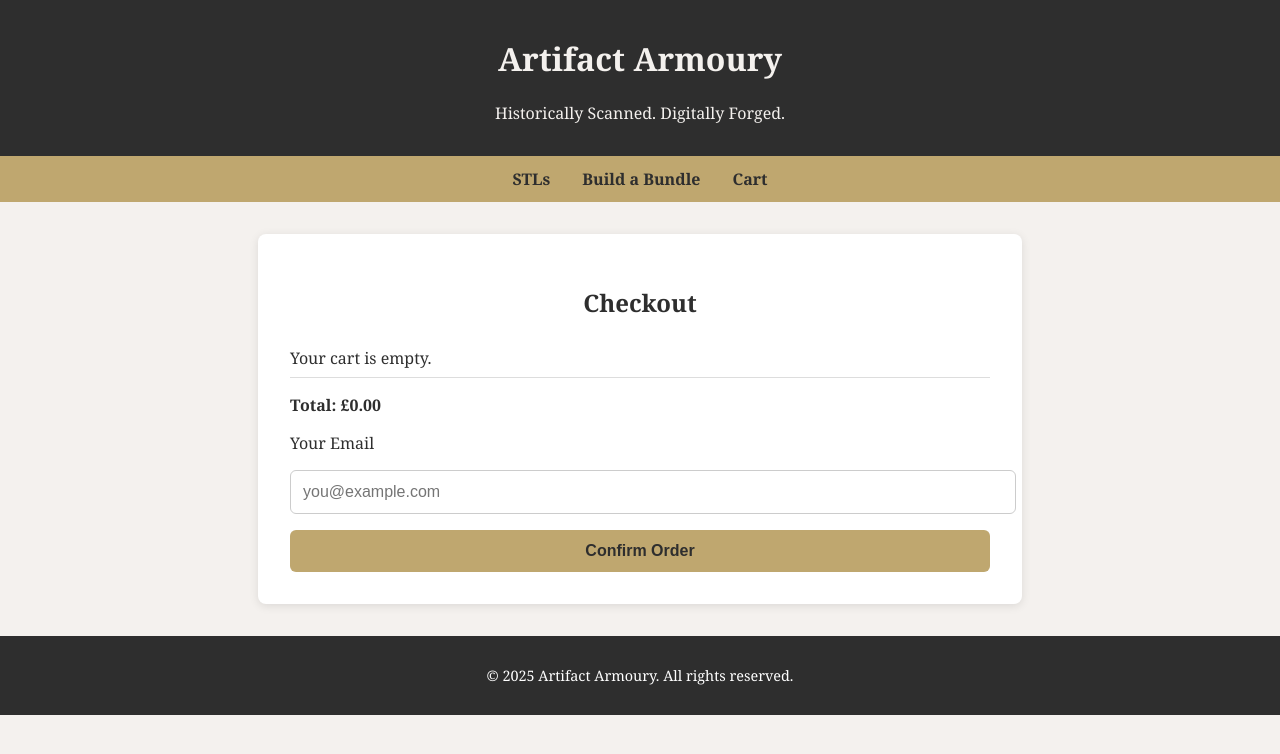
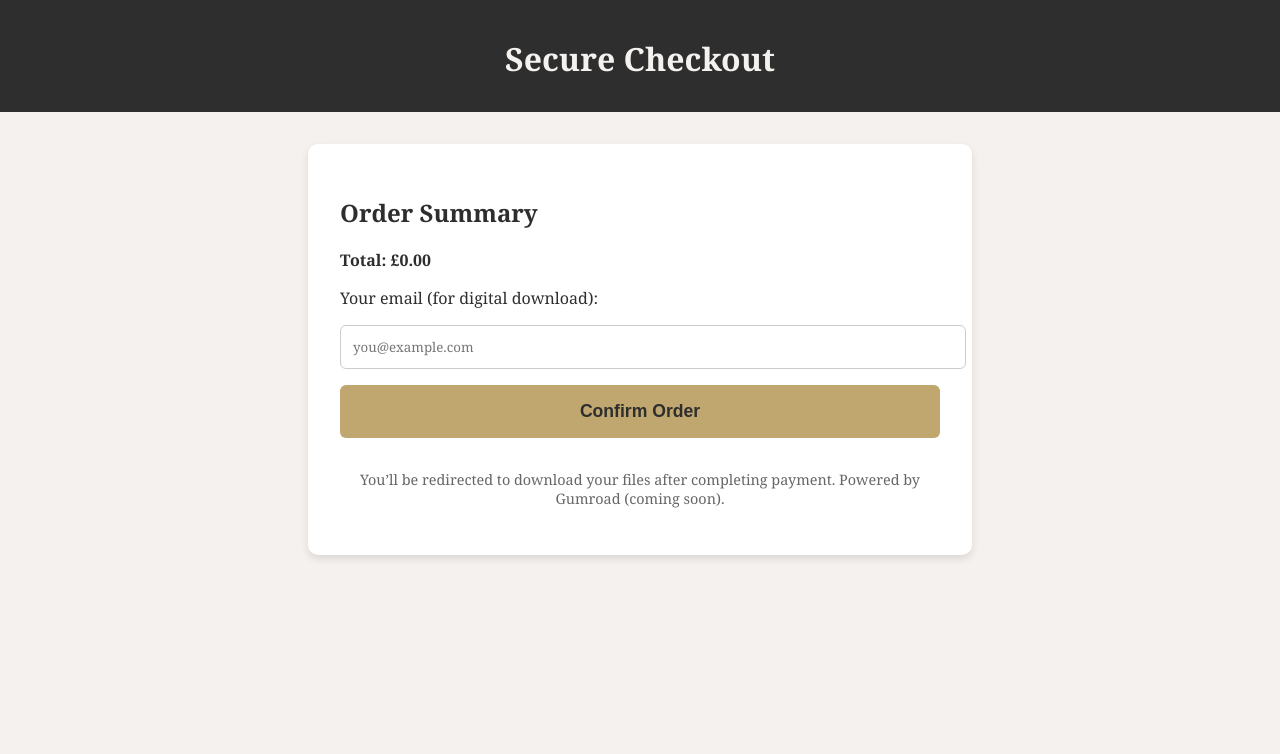
Before and after one commit to Artifact-Armory/Artifact-armory-site, a plain HTML site: page checkout.html in a window 1280 px wide. Drawn offline with Linux system fonts and the light colour scheme.

Commit message:
Update checkout.html

```diff
--- a/checkout.html
+++ b/checkout.html
@@ -2,7 +2,7 @@
 <html lang="en">
 <head>
   <meta charset="UTF-8" />
-  <meta name="viewport" content="width=device-width, initial-scale=1.0"/>
+  <meta name="viewport" content="width=device-width, initial-scale=1.0" />
   <title>Checkout | Artifact Armoury</title>
   <style>
     body {
@@ -17,164 +17,107 @@
       padding: 1rem;
       text-align: center;
     }
-    nav {
-      background-color: #bfa76f;
-      display: flex;
-      justify-content: center;
-      gap: 2rem;
-      padding: 0.75rem;
-      font-weight: bold;
-    }
-    nav a {
-      color: #2e2e2e;
-      text-decoration: none;
-    }
-    main {
-      max-width: 700px;
+    .container {
+      max-width: 600px;
       margin: 2rem auto;
       background: white;
       padding: 2rem;
-      border-radius: 8px;
-      box-shadow: 0 2px 10px rgba(0,0,0,0.1);
+      border-radius: 10px;
+      box-shadow: 0 4px 8px rgba(0,0,0,0.1);
     }
-    h2 {
+    h1 {
       text-align: center;
+      margin-bottom: 1rem;
+    }
+    .summary {
+      border-top: 1px solid #ccc;
+      margin-top: 1rem;
+      padding-top: 1rem;
     }
     ul {
       list-style: none;
       padding: 0;
+      margin: 0;
     }
     li {
-      padding: 0.5rem 0;
-      border-bottom: 1px solid #ddd;
+      margin-bottom: 0.5rem;
     }
-    #discount-note {
+    .total {
       font-weight: bold;
-      color: green;
       margin-top: 1rem;
-      text-align: center;
     }
     input[type="email"] {
       width: 100%;
       padding: 0.75rem;
       margin-top: 1rem;
       margin-bottom: 1rem;
-      font-size: 1rem;
       border: 1px solid #ccc;
       border-radius: 6px;
+      font-family: inherit;
     }
     button {
       width: 100%;
+      padding: 1rem;
       background-color: #bfa76f;
       color: #2e2e2e;
-      font-weight: bold;
-      padding: 0.75rem;
       border: none;
       border-radius: 6px;
-      font-size: 1rem;
+      font-weight: bold;
+      font-size: 1.1rem;
       cursor: pointer;
     }
-    footer {
-      background-color: #2e2e2e;
-      color: white;
+    .footer-note {
       text-align: center;
-      padding: 1rem;
       font-size: 0.9rem;
+      color: #666;
       margin-top: 2rem;
     }
   </style>
 </head>
 <body>
-
   <header>
-    <h1>Artifact Armoury</h1>
-    <p>Historically Scanned. Digitally Forged.</p>
+    <h1>Secure Checkout</h1>
   </header>
 
-  <nav>
-    <a href="index.html">STLs</a>
-    <a href="bundle.html">Build a Bundle</a>
-    <a href="cart.html">Cart</a>
-  </nav>
+  <div class="container">
+    <h2>Order Summary</h2>
+    <ul id="checkout-items">
+      <!-- Items will be loaded here -->
+    </ul>
+    <p class="total">Total: £<span id="checkout-total">0.00</span></p>
 
-  <main>
-    <h2>Checkout</h2>
-    <ul id="checkout-items"></ul>
-    <p><strong>Total: £<span id="checkout-total">0.00</span></strong></p>
-    <p id="discount-note"></p>
+    <label for="email">Your email (for digital download):</label>
+    <input type="email" id="email" placeholder="you@example.com" required />
 
-    <label for="email">Your Email</label>
-    <input type="email" id="email" placeholder="you@example.com" required>
+    <button onclick="placeOrder()">Confirm Order</button>
 
-    <button onclick="confirmOrder()">Confirm Order</button>
-  </main>
-
-  <footer>
-    <p>&copy; 2025 Artifact Armoury. All rights reserved.</p>
-  </footer>
+    <p class="footer-note">You’ll be redirected to download your files after completing payment. Powered by Gumroad (coming soon).</p>
+  </div>
 
   <script>
-    const BASE_PRICE = 4.49;
-    const itemsEl = document.getElementById("checkout-items");
+    const checkoutItems = JSON.parse(localStorage.getItem("cart")) || [];
+    const list = document.getElementById("checkout-items");
     const totalEl = document.getElementById("checkout-total");
-    const discountNote = document.getElementById("discount-note");
-    const cart = JSON.parse(localStorage.getItem("cart")) || [];
 
-    function getDiscountRate(quantity) {
-      if (quantity >= 10) return 0.20;
-      if (quantity >= 5) return 0.10;
-      return 0;
-    }
+    let total = 0;
+    checkoutItems.forEach(item => {
+      const li = document.createElement("li");
+      li.textContent = `${item.name} – £${item.price.toFixed(2)}`;
+      list.appendChild(li);
+      total += item.price;
+    });
+    totalEl.textContent = total.toFixed(2);
 
-    function formatPrice(p) {
-      return `£${p.toFixed(2)}`;
-    }
-
-    function renderCheckout() {
-      let total = 0;
-      const itemCount = cart.length;
-      const discount = getDiscountRate(itemCount);
-
-      if (itemCount === 0) {
-        itemsEl.innerHTML = "<li>Your cart is empty.</li>";
-        totalEl.textContent = "0.00";
-        discountNote.textContent = "";
+    function placeOrder() {
+      const email = document.getElementById("email").value;
+      if (!email || !email.includes("@")) {
+        alert("Please enter a valid email address.");
         return;
       }
-
-      cart.forEach(item => {
-        const discountedPrice = BASE_PRICE * (1 - discount);
-        const li = document.createElement("li");
-        li.innerHTML = `${item.name} – ${formatPrice(discountedPrice)} ${discount > 0 ? '<span style="color: green;">(Bundle Price)</span>' : ''}`;
-        itemsEl.appendChild(li);
-        total += discountedPrice;
-      });
-
-      totalEl.textContent = total.toFixed(2);
-
-      if (discount === 0.10) {
-        discountNote.textContent = "🟢 10% Bundle Discount Applied";
-      } else if (discount === 0.20) {
-        discountNote.textContent = "🟢 20% Bundle Discount Applied";
-      } else {
-        discountNote.textContent = "No discount yet. Add 5 or more STLs to unlock bundle pricing.";
-      }
-    }
-
-    function confirmOrder() {
-      const email = document.getElementById("email").value;
-      if (!email || !email.includes("@")) {
-        alert("Please enter a valid email.");
-        return;
-      }
-
-      localStorage.setItem("checkoutEmail", email);
+      // In a real flow, you'd now submit this to Gumroad or another processor
       localStorage.removeItem("cart");
       window.location.href = "thankyou.html";
     }
-
-    renderCheckout();
   </script>
-
 </body>
 </html>
```
